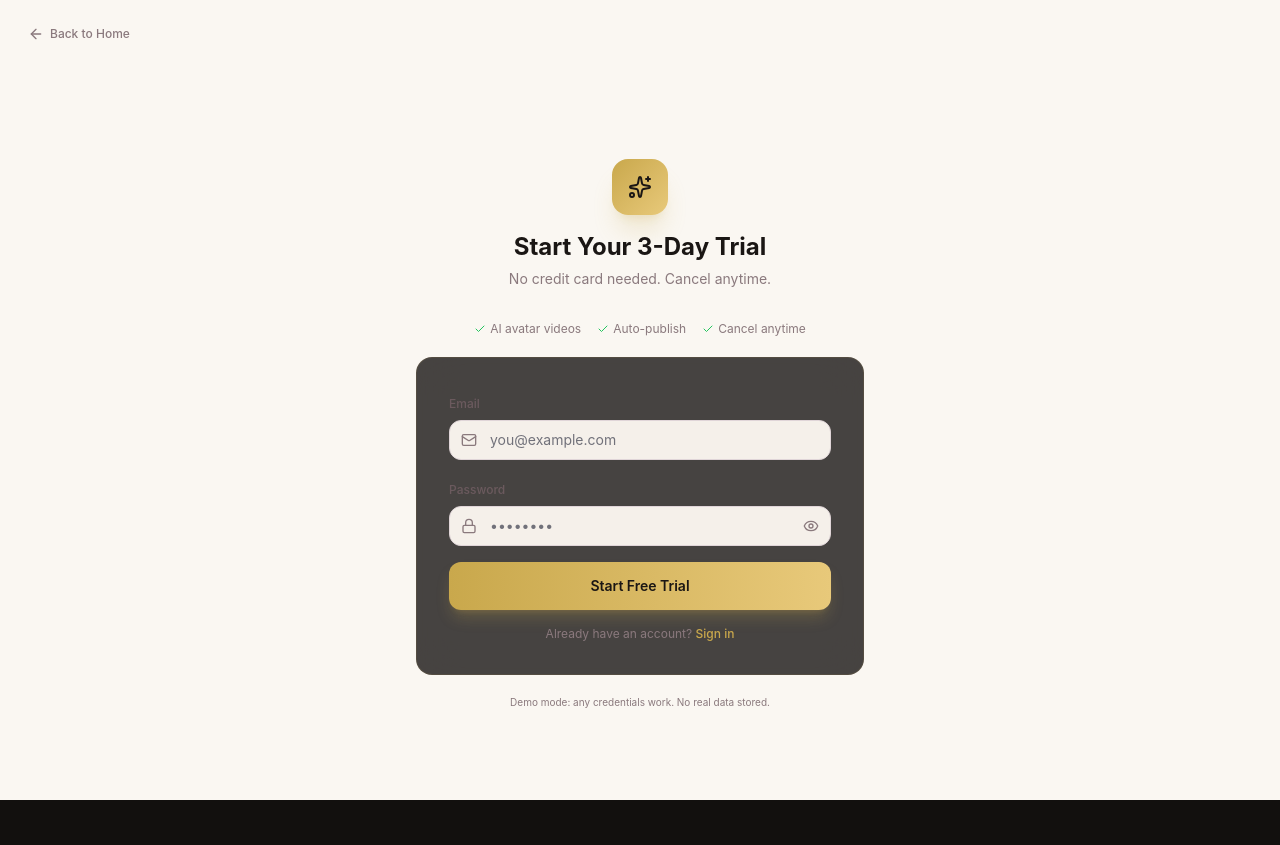
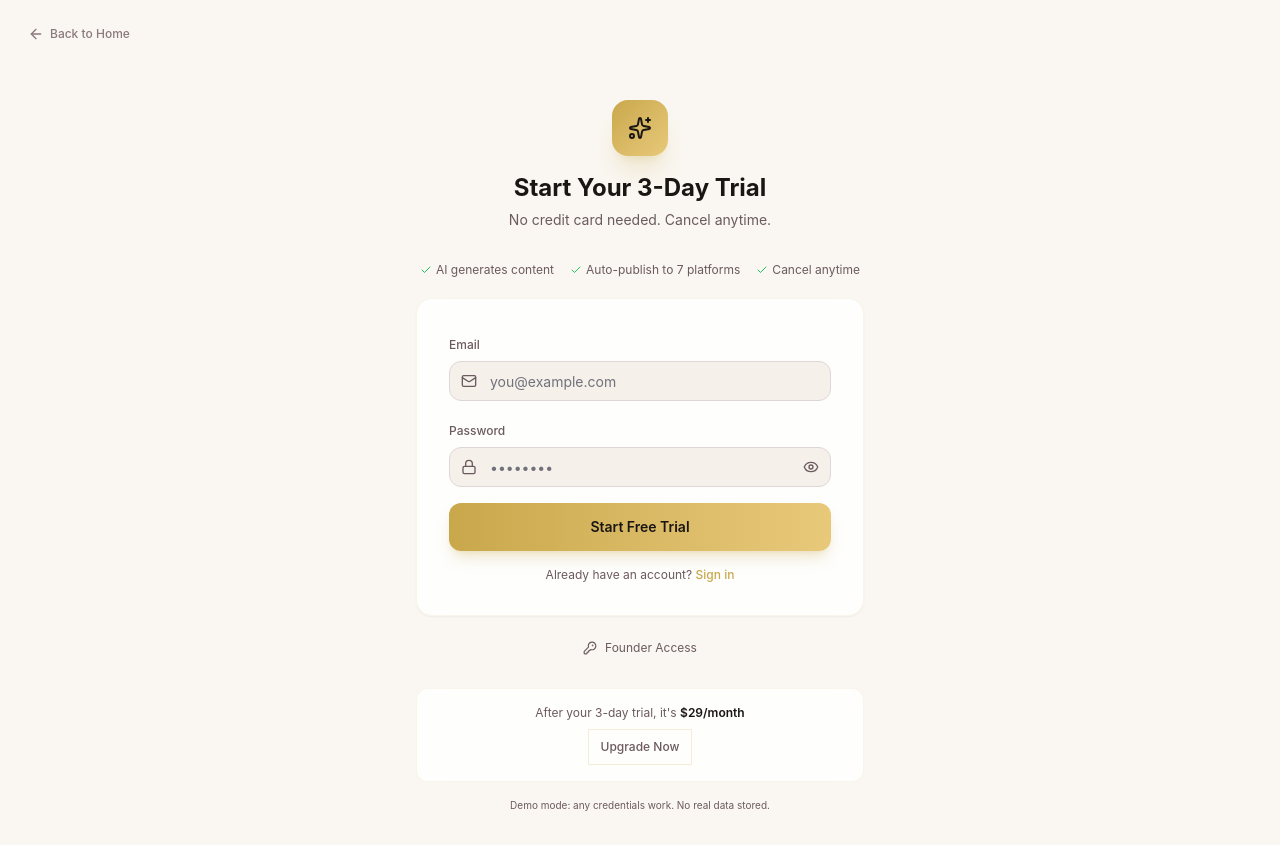
Before and after one commit to AureaHavenTech/OnePostAi, a Next.js app: page /login in a window 1280 px wide. Before the commit the page ends 800 px from the top, so only its background shows below. Built offline with nearby package versions, Linux system fonts and the light colour scheme.

Commit message:
Stripe links, CEO login, pricing

```diff
--- a/src/app/login/page.tsx
+++ b/src/app/login/page.tsx
@@ -4,7 +4,7 @@ import React, { useState } from "react";
 import Link from "next/link";
 import { Button } from "@/components/ui/button";
 import { Input } from "@/components/ui/input";
-import { ArrowLeft, Mail, Lock, Eye, EyeOff, Sparkles, Check } from "lucide-react";
+import { ArrowLeft, Mail, Lock, Eye, EyeOff, Sparkles, Check, Crown, KeyRound } from "lucide-react";
 import { useRouter } from "next/navigation";
 
 export default function LoginPage() {
@@ -13,6 +13,8 @@ export default function LoginPage() {
   const [showPassword, setShowPassword] = useState(false);
   const [email, setEmail] = useState("");
   const [password, setPassword] = useState("");
+  const [accessCode, setAccessCode] = useState("");
+  const [showCEO, setShowCEO] = useState(false);
   const [loading, setLoading] = useState(false);
   const [error, setError] = useState("");
 
@@ -22,6 +24,13 @@ export default function LoginPage() {
     setError("");
 
     setTimeout(() => {
+      // CEO access code check
+      if (showCEO && accessCode === "FOUNDER2026") {
+        setLoading(false);
+        router.push("/dashboard/owner");
+        return;
+      }
+
       if (password.length < 6) {
         setError("Password must be at least 6 characters");
         setLoading(false);
@@ -33,8 +42,7 @@ export default function LoginPage() {
   };
 
   return (
-    <div className="min-h-screen bg-cream flex flex-col">
-      {/* Back button */}
+    <div className="min-h-screen bg-[#faf7f2] flex flex-col">
       <div className="p-4">
         <Link href="/">
           <Button variant="ghost" size="sm">
@@ -46,108 +54,110 @@ export default function LoginPage() {
 
       <div className="flex-1 flex items-center justify-center px-4 py-8">
         <div className="w-full max-w-md">
-          {/* Logo */}
           <div className="text-center mb-8">
-            <div className="w-14 h-14 mx-auto rounded-2xl bg-gradient-to-br from-gold to-gold-light flex items-center justify-center mb-4 shadow-xl shadow-gold/20">
-              <Sparkles className="w-6 h-6 text-dark" />
+            <div className="w-14 h-14 mx-auto rounded-2xl bg-gradient-to-br from-[#c9a84c] to-[#e8c97a] flex items-center justify-center mb-4 shadow-xl shadow-[#c9a84c]/20">
+              <Sparkles className="w-6 h-6 text-[#1a1614]" />
             </div>
-            <h1 className="text-2xl font-bold text-dark">
-              {isSignUp ? "Start Your 3-Day Trial" : "Welcome Back"}
+            <h1 className="text-2xl font-bold text-[#1a1614]">
+              {showCEO ? "CEO Access" : isSignUp ? "Start Your 3-Day Trial" : "Welcome Back"}
             </h1>
-            <p className="text-gray-400 mt-1.5 text-sm">
-              {isSignUp
-                ? "No credit card needed. Cancel anytime."
-                : "Sign in to your dashboard."}
+            <p className="text-[#6b5a5e] mt-1.5 text-sm">
+              {showCEO ? "Enter your founder access code" : isSignUp ? "No credit card needed. Cancel anytime." : "Sign in to your dashboard."}
             </p>
           </div>
 
-          {/* Benefits list for signup */}
-          {isSignUp && (
-            <div className="mb-5 flex flex-wrap justify-center gap-x-4 gap-y-1 text-xs text-gray-400">
-              <span className="flex items-center gap-1"><Check className="w-3 h-3 text-green-500" /> AI avatar videos</span>
-              <span className="flex items-center gap-1"><Check className="w-3 h-3 text-green-500" /> Auto-publish</span>
+          {isSignUp && !showCEO && (
+            <div className="mb-5 flex flex-wrap justify-center gap-x-4 gap-y-1 text-xs text-[#6b5a5e]">
+              <span className="flex items-center gap-1"><Check className="w-3 h-3 text-green-500" /> AI generates content</span>
+              <span className="flex items-center gap-1"><Check className="w-3 h-3 text-green-500" /> Auto-publish to 7 platforms</span>
               <span className="flex items-center gap-1"><Check className="w-3 h-3 text-green-500" /> Cancel anytime</span>
             </div>
           )}
 
-          {/* Form */}
-          <form onSubmit={handleSubmit} className="card-luxury p-6 sm:p-8 space-y-4">
+          <form onSubmit={handleSubmit} className="bg-white/80 backdrop-blur-md border border-[#c9a84c]/10 rounded-2xl p-6 sm:p-8 space-y-4 shadow-sm">
             {error && (
               <div className="p-3 rounded-lg bg-red-50 border border-red-200 text-red-600 text-xs">
                 {error}
               </div>
             )}
 
+            {showCEO ? (
               <div className="space-y-1.5">
-              <label className="text-xs text-gray-500 font-medium" htmlFor="email">
-                Email
+                <label className="text-xs text-[#6b5a5e] font-medium" htmlFor="code">
+                  <Crown className="w-3.5 h-3.5 inline mr-1 text-[#c9a84c]" />
+                  Founder Access Code
                 </label>
-              <div className="relative">
-                <Mail className="absolute left-3 top-1/2 -translate-y-1/2 w-4 h-4 text-gray-400" />
                 <Input
-                  id="email"
-                  type="email"
-                  placeholder="you@example.com"
-                  value={email}
-                  onChange={(e) => setEmail(e.target.value)}
-                  className="pl-10 bg-warm-white border-gray-200"
-                  required
+                  id="code"
+                  type="text"
+                  placeholder="Enter your code"
+                  value={accessCode}
+                  onChange={(e) => setAccessCode(e.target.value)}
+                  className="bg-[#f5f0ea] border-gray-200"
                 />
               </div>
+            ) : (
+              <>
+                <div className="space-y-1.5">
+                  <label className="text-xs text-[#6b5a5e] font-medium" htmlFor="email">Email</label>
+                  <div className="relative">
+                    <Mail className="absolute left-3 top-1/2 -translate-y-1/2 w-4 h-4 text-[#6b5a5e]" />
+                    <Input id="email" type="email" placeholder="you@example.com" value={email} onChange={(e) => setEmail(e.target.value)} className="pl-10 bg-[#f5f0ea] border-gray-200" required />
                   </div>
-
+                </div>
                 <div className="space-y-1.5">
-              <label className="text-xs text-gray-500 font-medium" htmlFor="password">
-                Password
-              </label>
+                  <label className="text-xs text-[#6b5a5e] font-medium" htmlFor="password">Password</label>
                   <div className="relative">
-                <Lock className="absolute left-3 top-1/2 -translate-y-1/2 w-4 h-4 text-gray-400" />
-                <Input
-                  id="password"
-                  type={showPassword ? "text" : "password"}
-                  placeholder="••••••••"
-                  value={password}
-                  onChange={(e) => setPassword(e.target.value)}
-                  className="pl-10 pr-10 bg-warm-white border-gray-200"
-                  required
-                />
-                <button
-                  type="button"
-                  onClick={() => setShowPassword(!showPassword)}
-                  className="absolute right-3 top-1/2 -translate-y-1/2 text-gray-400 hover:text-dark"
-                >
+                    <Lock className="absolute left-3 top-1/2 -translate-y-1/2 w-4 h-4 text-[#6b5a5e]" />
+                    <Input id="password" type={showPassword ? "text" : "password"} placeholder="••••••••" value={password} onChange={(e) => setPassword(e.target.value)} className="pl-10 pr-10 bg-[#f5f0ea] border-gray-200" required />
+                    <button type="button" onClick={() => setShowPassword(!showPassword)} className="absolute right-3 top-1/2 -translate-y-1/2 text-[#6b5a5e] hover:text-[#1a1614]">
                       {showPassword ? <EyeOff className="w-4 h-4" /> : <Eye className="w-4 h-4" />}
                     </button>
                   </div>
                 </div>
+              </>
+            )}
 
             <Button type="submit" variant="glow" size="lg" className="w-full text-sm" disabled={loading}>
-              {loading ? "Loading..." : isSignUp ? "Start Free Trial" : "Sign In"}
+              {loading ? "Loading..." : showCEO ? "Access Dashboard" : isSignUp ? "Start Free Trial" : "Sign In"}
             </Button>
 
-            <div className="text-center text-xs text-gray-400">
-              {isSignUp ? (
-                <>
-                  Already have an account?{" "}
-                  <button type="button" onClick={() => setIsSignUp(false)} className="text-gold hover:text-gold/80 font-medium">
-                    Sign in
+            <div className="text-center text-xs text-[#6b5a5e]">
+              {showCEO ? (
+                <button type="button" onClick={() => setShowCEO(false)} className="text-[#c9a84c] hover:text-[#c9a84c]/80 font-medium">
+                  Back to regular login
                 </button>
-                </>
               ) : (
                 <>
-                  Don&apos;t have an account?{" "}
-                  <button type="button" onClick={() => setIsSignUp(true)} className="text-gold hover:text-gold/80 font-medium">
-                    Start 3-day trial
-                  </button>
+                  {isSignUp ? (
+                    <><span>Already have an account? </span><button type="button" onClick={() => setIsSignUp(false)} className="text-[#c9a84c] hover:text-[#c9a84c]/80 font-medium">Sign in</button></>
+                  ) : (
+                    <><span>Don't have an account? </span><button type="button" onClick={() => setIsSignUp(true)} className="text-[#c9a84c] hover:text-[#c9a84c]/80 font-medium">Start 3-day trial</button></>
+                  )}
                 </>
               )}
             </div>
           </form>
 
-          {/* Demo notice */}
-          <p className="text-center text-[10px] text-gray-400 mt-5">
-            Demo mode: any credentials work. No real data stored.
-          </p>
+          {/* CEO Access Toggle */}
+          {!showCEO && (
+            <button onClick={() => setShowCEO(true)} className="mt-4 w-full flex items-center justify-center gap-2 text-xs text-[#6b5a5e] hover:text-[#c9a84c] transition-colors py-2">
+              <KeyRound className="w-3.5 h-3.5" />
+              Founder Access
+            </button>
+          )}
+
+          {/* Upgrade to paid */}
+          <div className="mt-6 p-4 bg-white/80 backdrop-blur-md border border-[#c9a84c]/10 rounded-xl text-center">
+            <p className="text-xs text-[#6b5a5e] mb-2">After your 3-day trial, it's <span className="font-semibold text-[#1a1614]">$29/month</span></p>
+            <a href="https://buy.stripe.com/dRmcN51blcX24vreeecwg08" target="_blank" rel="noopener noreferrer">
+              <Button variant="outline" size="sm" className="text-xs">
+                Upgrade Now
+              </Button>
+            </a>
+          </div>
+
+          <p className="text-center text-[10px] text-[#6b5a5e] mt-4">Demo mode: any credentials work. No real data stored.</p>
         </div>
       </div>
     </div>
--- a/src/app/pricing/page.tsx
+++ b/src/app/pricing/page.tsx
@@ -59,7 +59,7 @@ export default function PricingPage() {
               ))}
             </ul>
 
-            <Link href="/login">
+            <Link href="https://buy.stripe.com/dRmcN51blcX24vreeecwg08">
               <Button variant="glow" size="lg" className="w-full mt-6">
                 Start 3-Day Free Trial
                 <ArrowRight className="ml-1.5 w-4 h-4" />
```
Lines whose indentation alone changed are shown as unchanged.
